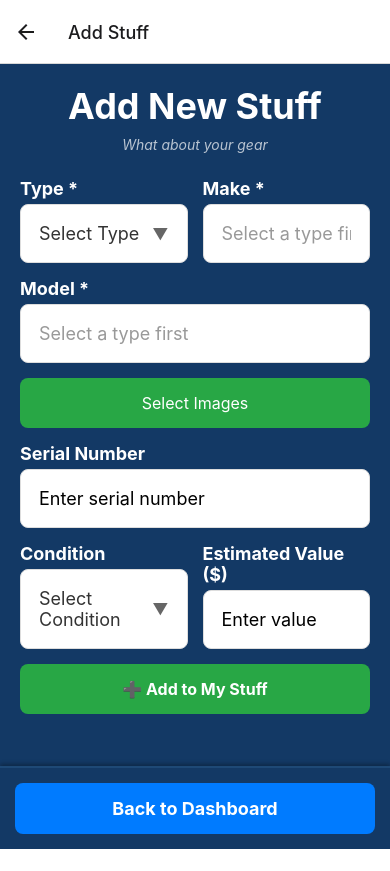
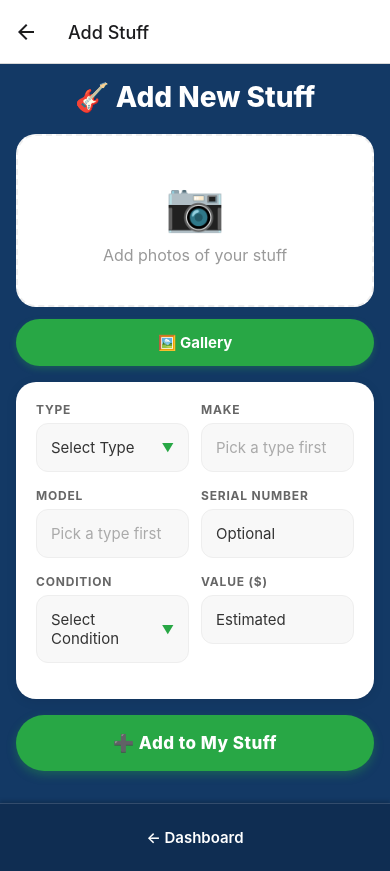
Before and after one commit to dps3ven/my_stuff, a React Native app: screen /AddInstrument in a window 390 px wide. Before the commit the page ends 849 px from the top, so only its background shows below. Built offline with nearby package versions, Linux system fonts and the light colour scheme.

Commit message:
nicer look

```diff
--- a/screens/AddInstrumentScreen.js
+++ b/screens/AddInstrumentScreen.js
@@ -226,14 +226,44 @@ export default function AddInstrumentScreen({ navigation, route }) {
           nestedScrollEnabled={true}
           showsVerticalScrollIndicator={true}
         >
-          <View style={Platform.OS === 'web' && instrument.images.length > 0 ? styles.contentWrapper : null}>
-            <View style={Platform.OS === 'web' && instrument.images.length > 0 ? styles.formColumn : null}>
-              <Text style={styles.title}>{isEditing ? '✏️ Edit Stuff' : 'Add New Stuff'}</Text>
-              <Text style={styles.subtitle}>{isEditing ? 'Update the details below.' : 'What about your gear'}</Text>
+          <Text style={styles.title}>{isEditing ? '✏️ Edit Stuff' : '🎸 Add New Stuff'}</Text>
 
+          {/* Image Section - Pinterest style hero */}
+          <View style={styles.imageSection}>
+            {instrument.images.length > 0 ? (
+              <ScrollView horizontal showsHorizontalScrollIndicator={false} style={styles.imageRow}>
+                {instrument.images.map((imageUri, index) => (
+                  <View key={index} style={styles.pinCard}>
+                    <Image source={{ uri: imageUri }} style={styles.pinImage} resizeMode="cover" />
+                    <TouchableOpacity style={styles.pinRemove} onPress={() => removeImage(index)}>
+                      <Text style={styles.pinRemoveText}>✕</Text>
+                    </TouchableOpacity>
+                  </View>
+                ))}
+              </ScrollView>
+            ) : (
+              <View style={styles.emptyImageCard}>
+                <Text style={styles.emptyImageEmoji}>📷</Text>
+                <Text style={styles.emptyImageText}>Add photos of your stuff</Text>
+              </View>
+            )}
+            <View style={styles.imageActions}>
+              {Platform.OS !== 'web' && (
+                <TouchableOpacity style={styles.cameraButton} onPress={takePhoto}>
+                  <Text style={styles.imageButtonText}>📷 Camera</Text>
+                </TouchableOpacity>
+              )}
+              <TouchableOpacity style={styles.imageButton} onPress={pickImage}>
+                <Text style={styles.imageButtonText}>🖼️ Gallery</Text>
+              </TouchableOpacity>
+            </View>
+          </View>
+
+          {/* Form Card */}
+          <View style={styles.formCard}>
             <View style={styles.formRow}>
               <View style={styles.formField}>
-                  <Text style={styles.label}>Type *</Text>
+                <Text style={styles.label}>Type</Text>
                 {renderCollapsiblePicker(
                   INSTRUMENT_TYPES,
                   instrument.type,
@@ -244,7 +274,7 @@ export default function AddInstrumentScreen({ navigation, route }) {
               </View>
 
               <View style={styles.formField}>
-                  <Text style={styles.label}>Make *</Text>
+                <Text style={styles.label}>Make</Text>
                 {instrument.type && MAKES_BY_TYPE[instrument.type] ? (
                   renderCollapsiblePicker(
                     [{ label: 'Select Make', value: '' }, ...MAKES_BY_TYPE[instrument.type].map(m => ({ label: m, value: m }))],
@@ -255,9 +285,9 @@ export default function AddInstrumentScreen({ navigation, route }) {
                   )
                 ) : (
                   <TextInput
-                      style={[styles.input, { color: '#999' }]}
+                    style={[styles.input, { color: '#aaa' }]}
                     value=""
-                      placeholder="Select a type first"
+                    placeholder="Pick a type first"
                     editable={false}
                   />
                 )}
@@ -266,7 +296,7 @@ export default function AddInstrumentScreen({ navigation, route }) {
 
             <View style={styles.formRow}>
               <View style={styles.formField}>
-                  <Text style={styles.label}>Model *</Text>
+                <Text style={styles.label}>Model</Text>
                 {instrument.type && MODELS_BY_TYPE[instrument.type] ? (
                   renderCollapsiblePicker(
                     [{ label: 'Select Model', value: '' }, ...MODELS_BY_TYPE[instrument.type].map(m => ({ label: m, value: m }))],
@@ -277,56 +307,21 @@ export default function AddInstrumentScreen({ navigation, route }) {
                   )
                 ) : (
                   <TextInput
-                      style={[styles.input, { color: '#999' }]}
+                    style={[styles.input, { color: '#aaa' }]}
                     value=""
-                      placeholder="Select a type first"
+                    placeholder="Pick a type first"
                     editable={false}
                   />
                 )}
               </View>
-              </View>
 
-              {Platform.OS !== 'web' && (
-                <TouchableOpacity style={styles.cameraButton} onPress={takePhoto}>
-                  <Text style={styles.imageButtonText}>📷 Take Photo</Text>
-                </TouchableOpacity>
-              )}
-
-              <TouchableOpacity style={styles.imageButton} onPress={pickImage}>
-                <Text style={styles.imageButtonText}>Select Images</Text>
-              </TouchableOpacity>
-
-              {Platform.OS !== 'web' && instrument.images.length > 0 && (
-                <View style={styles.imageGallery}>
-                  <Text style={styles.galleryTitle}>Selected Images ({instrument.images.length})</Text>
-                  <ScrollView
-                    horizontal
-                    showsHorizontalScrollIndicator={true}
-                    style={styles.horizontalScroll}
-                  >
-                    {instrument.images.map((imageUri, index) => (
-                      <View key={index} style={styles.imageCard}>
-                        <Image source={{ uri: imageUri }} style={styles.cardImage} />
-                        <TouchableOpacity
-                          style={styles.removeButton}
-                          onPress={() => removeImage(index)}
-                        >
-                          <Text style={styles.removeButtonText}>✕ Remove</Text>
-                        </TouchableOpacity>
-                      </View>
-                    ))}
-                  </ScrollView>
-                </View>
-              )}
-
-              <View style={styles.formRow}>
               <View style={styles.formField}>
                 <Text style={styles.label}>Serial Number</Text>
                 <TextInput
                   style={styles.input}
                   value={instrument.serialNumber}
                   onChangeText={(text) => setInstrument({ ...instrument, serialNumber: text })}
-                    placeholder="Enter serial number"
+                  placeholder="Optional"
                 />
               </View>
             </View>
@@ -344,14 +339,15 @@ export default function AddInstrumentScreen({ navigation, route }) {
               </View>
 
               <View style={styles.formField}>
-                  <Text style={styles.label}>Estimated Value ($)</Text>
+                <Text style={styles.label}>Value ($)</Text>
                 <TextInput
                   style={styles.input}
                   value={instrument.value}
                   onChangeText={(text) => setInstrument({ ...instrument, value: text })}
-                    placeholder="Enter value"
+                  placeholder="Estimated"
                   keyboardType="numeric"
                 />
+              </View>
             </View>
           </View>
 
@@ -364,32 +360,6 @@ export default function AddInstrumentScreen({ navigation, route }) {
           <TouchableOpacity style={styles.saveButton} onPress={saveInstrument}>
             <Text style={styles.saveButtonText}>{isEditing ? '✅ Save Changes' : '➕ Add to My Stuff'}</Text>
           </TouchableOpacity>
-            </View>
-
-            {Platform.OS === 'web' && instrument.images.length > 0 && (
-              <View style={styles.imageColumn}>
-                <Text style={styles.galleryTitle}>Selected Images ({instrument.images.length})</Text>
-                <ScrollView
-                  style={styles.verticalScroll}
-                  showsVerticalScrollIndicator={true}
-                >
-                  <View style={styles.imageGrid}>
-                    {instrument.images.map((imageUri, index) => (
-                      <View key={index} style={styles.imageCardWeb}>
-                        <Image source={{ uri: imageUri }} style={styles.cardImageWeb} />
-                        <TouchableOpacity
-                          style={styles.removeButtonSmall}
-                          onPress={() => removeImage(index)}
-                        >
-                          <Text style={styles.removeButtonText}>✕</Text>
-                        </TouchableOpacity>
-                      </View>
-                    ))}
-                  </View>
-                </ScrollView>
-              </View>
-            )}
-          </View>
         </ScrollView>
 
         <View style={styles.fixedFooter}>
@@ -397,7 +367,7 @@ export default function AddInstrumentScreen({ navigation, route }) {
             style={styles.dashboardButton}
             onPress={() => navigation.navigate('Dashboard')}
           >
-            <Text style={styles.dashboardButtonText}>Back to Dashboard</Text>
+            <Text style={styles.dashboardButtonText}>← Dashboard</Text>
           </TouchableOpacity>
         </View>
       </View>
@@ -408,300 +378,249 @@ export default function AddInstrumentScreen({ navigation, route }) {
 const styles = StyleSheet.create({
   container: {
     flex: 1,
-    backgroundColor: '#133965ff',
-    alignItems: Platform.OS === 'web' ? 'center' : 'stretch',
+    backgroundColor: '#133965',
   },
   scrollView: {
     flex: 1,
-    width: Platform.OS === 'web' ? '100%' : '100%',
-    maxWidth: Platform.OS === 'web' ? 1200 : '100%',
   },
   scrollContent: {
-    padding: 20,
-    paddingBottom: 120,
-    flexGrow: 1,
+    padding: 16,
+    paddingBottom: 100,
+    maxWidth: Platform.OS === 'web' ? 700 : '100%',
+    alignSelf: 'center',
+    width: '100%',
   },
   title: {
-    fontSize: Platform.OS === 'web' ? 36 : 24,
-    fontWeight: 'bold',
+    fontSize: 28,
+    fontWeight: '800',
     textAlign: 'center',
-    marginBottom: 8,
+    marginBottom: 20,
     color: '#fff',
   },
-  subtitle: {
+  imageSection: {
+    marginBottom: 16,
+  },
+  imageRow: {
+    marginBottom: 12,
+  },
+  pinCard: {
+    width: 160,
+    height: 200,
+    borderRadius: 16,
+    overflow: 'hidden',
+    marginRight: 12,
+    backgroundColor: '#fff',
+    shadowColor: '#000',
+    shadowOffset: { width: 0, height: 4 },
+    shadowOpacity: 0.1,
+    shadowRadius: 8,
+    elevation: 5,
+  },
+  pinImage: {
+    width: '100%',
+    height: '100%',
+    borderRadius: 16,
+  },
+  pinRemove: {
+    position: 'absolute',
+    top: 8,
+    right: 8,
+    backgroundColor: 'rgba(0,0,0,0.6)',
+    width: 28,
+    height: 28,
+    borderRadius: 14,
+    justifyContent: 'center',
+    alignItems: 'center',
+  },
+  pinRemoveText: {
+    color: '#fff',
     fontSize: 14,
+    fontWeight: 'bold',
+  },
+  emptyImageCard: {
+    backgroundColor: '#fff',
+    borderRadius: 20,
+    padding: 40,
+    alignItems: 'center',
+    borderWidth: 2,
+    borderColor: '#eee',
+    borderStyle: 'dashed',
+    marginBottom: 12,
+  },
+  emptyImageEmoji: {
+    fontSize: 48,
+    marginBottom: 10,
+  },
+  emptyImageText: {
+    color: '#999',
+    fontSize: 16,
+  },
+  imageActions: {
+    flexDirection: 'row',
+    gap: 10,
+  },
+  imageButton: {
+    flex: 1,
+    backgroundColor: '#28a745',
+    padding: 14,
+    borderRadius: 24,
+    shadowColor: '#28a745',
+    shadowOffset: { width: 0, height: 3 },
+    shadowOpacity: 0.3,
+    shadowRadius: 6,
+    elevation: 4,
+  },
+  cameraButton: {
+    flex: 1,
+    backgroundColor: '#28a745',
+    padding: 14,
+    borderRadius: 24,
+    shadowColor: '#000',
+    shadowOffset: { width: 0, height: 3 },
+    shadowOpacity: 0.2,
+    shadowRadius: 6,
+    elevation: 4,
+  },
+  imageButtonText: {
+    color: 'white',
     textAlign: 'center',
-    color: 'rgba(255, 255, 255, 0.7)',
-    marginBottom: 25,
-    fontStyle: 'italic',
+    fontSize: 15,
+    fontWeight: '700',
+  },
+  formCard: {
+    backgroundColor: '#fff',
+    borderRadius: 20,
+    padding: 20,
+    marginBottom: 16,
+    shadowColor: '#000',
+    shadowOffset: { width: 0, height: 2 },
+    shadowOpacity: 0.08,
+    shadowRadius: 12,
+    elevation: 4,
   },
   formRow: {
     flexDirection: Platform.OS === 'web' ? 'row' : 'column',
-    gap: 15,
-    marginBottom: 0,
+    gap: 12,
+    marginBottom: 4,
   },
   formField: {
     flex: 1,
-    minWidth: Platform.OS === 'web' ? 0 : '100%',
   },
   label: {
-    fontSize: Platform.OS === 'web' ? 18 : 16,
-    fontWeight: 'bold',
-    marginBottom: 5,
-    color: '#fff',
+    fontSize: 12,
+    fontWeight: '700',
+    marginBottom: 6,
+    color: '#666',
+    textTransform: 'uppercase',
+    letterSpacing: 0.8,
   },
   input: {
-    backgroundColor: 'white',
-    padding: Platform.OS === 'web' ? 18 : 15,
-    marginBottom: 15,
-    borderRadius: 8,
+    backgroundColor: '#f8f8f8',
+    padding: 14,
+    marginBottom: 12,
+    borderRadius: 12,
     borderWidth: 1,
-    borderColor: '#ddd',
-    fontSize: Platform.OS === 'web' ? 18 : 16,
-  },
-  textArea: {
-    height: 80,
-    textAlignVertical: 'top',
+    borderColor: '#eee',
+    fontSize: 15,
+    color: '#333',
   },
   pickerButton: {
-    backgroundColor: 'white',
-    padding: Platform.OS === 'web' ? 18 : 15,
-    marginBottom: 15,
-    borderRadius: 8,
+    backgroundColor: '#f8f8f8',
+    padding: 14,
+    marginBottom: 12,
+    borderRadius: 12,
     borderWidth: 1,
-    borderColor: '#ddd',
+    borderColor: '#eee',
     flexDirection: 'row',
     justifyContent: 'space-between',
     alignItems: 'center',
   },
   pickerButtonText: {
-    fontSize: Platform.OS === 'web' ? 18 : 16,
+    fontSize: 15,
     color: '#333',
   },
   pickerArrow: {
-    fontSize: 16,
-    color: '#666',
+    fontSize: 12,
+    color: '#28a745',
+    fontWeight: 'bold',
   },
   pickerContainer: {
-    backgroundColor: 'white',
-    borderRadius: 8,
+    backgroundColor: '#fff',
+    borderRadius: 12,
     borderWidth: 1,
-    borderColor: '#ddd',
-    marginBottom: 15,
-    marginTop: -15,
+    borderColor: '#eee',
+    marginBottom: 12,
+    marginTop: -12,
+    overflow: 'hidden',
+    shadowColor: '#000',
+    shadowOffset: { width: 0, height: 4 },
+    shadowOpacity: 0.1,
+    shadowRadius: 8,
+    elevation: 5,
   },
   pickerItem: {
-    padding: 15,
+    padding: 14,
     borderBottomWidth: 1,
-    borderBottomColor: '#eee',
+    borderBottomColor: '#f5f5f5',
   },
   pickerText: {
-    fontSize: 16,
+    fontSize: 15,
     color: '#333',
-  },
-  imageButton: {
-    backgroundColor: '#28a745',
-    padding: 15,
-    borderRadius: 8,
-    marginBottom: 15,
-  },
-  cameraButton: {
-    backgroundColor: '#28a745',
-    padding: 18,
-    borderRadius: 8,
-    marginBottom: 10,
-    shadowColor: '#000',
-    shadowOffset: { width: 0, height: 2 },
-    shadowOpacity: 0.25,
-    shadowRadius: 4,
-    elevation: 5,
-  },
-  imageButtonText: {
-    color: 'white',
-    textAlign: 'center',
-    fontSize: 16,
-  },
-  imagePreview: {
-    width: 200,
-    height: 150,
-    borderRadius: 8,
-    alignSelf: 'center',
-    marginBottom: 15,
   },
   saveButton: {
     backgroundColor: '#28a745',
-    padding: 15,
-    borderRadius: 8,
-    marginBottom: 15,
+    padding: 18,
+    borderRadius: 28,
+    shadowColor: '#28a745',
+    shadowOffset: { width: 0, height: 4 },
+    shadowOpacity: 0.35,
+    shadowRadius: 10,
+    elevation: 6,
   },
   saveButtonText: {
     color: 'white',
     textAlign: 'center',
-    fontSize: 16,
-    fontWeight: 'bold',
+    fontSize: 17,
+    fontWeight: '800',
+    letterSpacing: 0.5,
   },
   errorContainer: {
-    backgroundColor: '#f8d7da',
-    padding: 15,
-    borderRadius: 8,
-    marginBottom: 15,
-    borderWidth: 2,
-    borderColor: '#f5c6cb',
+    backgroundColor: '#fff3f3',
+    padding: 14,
+    borderRadius: 12,
+    marginBottom: 16,
+    borderWidth: 1,
+    borderColor: '#ffcdd2',
   },
   errorText: {
-    color: '#721c24',
+    color: '#c62828',
     textAlign: 'center',
-    fontSize: 16,
+    fontSize: 14,
     fontWeight: '600',
   },
   dashboardButton: {
-    backgroundColor: '#007bff',
-    padding: 15,
-    borderRadius: 8,
-    width: '100%',
-    maxWidth: 400,
+    padding: 12,
   },
   dashboardButtonText: {
-    color: 'white',
+    color: '#fff',
     textAlign: 'center',
-    fontSize: 18,
-    fontWeight: 'bold',
+    fontSize: 15,
+    fontWeight: '600',
   },
   fixedFooter: {
     position: 'absolute',
     bottom: 0,
     left: 0,
     right: 0,
-    backgroundColor: '#133965ff',
-    padding: 15,
+    backgroundColor: '#0f2d52',
+    padding: 12,
     alignItems: 'center',
-    borderTopWidth: 2,
-    borderTopColor: '#1e4976',
+    borderTopWidth: 1,
+    borderTopColor: 'rgba(255,255,255,0.15)',
     shadowColor: '#000',
     shadowOffset: { width: 0, height: -2 },
-    shadowOpacity: 0.3,
+    shadowOpacity: 0.2,
     shadowRadius: 4,
-    elevation: 10,
-  },
-  contentWrapper: {
-    flexDirection: 'row',
-    gap: 20,
-    alignItems: 'flex-start',
-  },
-  formColumn: {
-    flex: 1,
-    minWidth: 0,
-  },
-  imageColumn: {
-    width: 400,
-    backgroundColor: 'rgba(255, 255, 255, 0.1)',
-    borderRadius: 8,
-    padding: 15,
-  },
-  verticalScroll: {
-    maxHeight: 400,
-  },
-  imageGrid: {
-    flexDirection: 'row',
-    flexWrap: 'wrap',
-    gap: 10,
-  },
-  imageGallery: {
-    marginBottom: 20,
-  },
-  galleryTitle: {
-    fontSize: 16,
-    fontWeight: 'bold',
-    color: '#fff',
-    marginBottom: 10,
-  },
-  horizontalScroll: {
-    backgroundColor: 'rgba(255, 255, 255, 0.1)',
-    borderRadius: 8,
-    padding: 10,
-  },
-  imageCard: {
-    backgroundColor: 'white',
-    borderRadius: 8,
-    padding: 10,
-    marginRight: 15,
-    alignItems: 'center',
-    width: 150,
-    shadowColor: '#000',
-    shadowOffset: { width: 0, height: 2 },
-    shadowOpacity: 0.1,
-    shadowRadius: 4,
-    elevation: 3,
-  },
-  cardImage: {
-    width: 130,
-    height: 130,
-    borderRadius: 6,
-    marginBottom: 8,
-  },
-  cardLabel: {
-    fontSize: 12,
-    color: '#333',
-    marginBottom: 8,
-    fontWeight: '500',
-  },
-  removeButton: {
-    backgroundColor: '#dc3545',
-    paddingVertical: 8,
-    paddingHorizontal: 16,
-    borderRadius: 6,
-    alignItems: 'center',
-    shadowColor: '#000',
-    shadowOffset: { width: 0, height: 1 },
-    shadowOpacity: 0.2,
-    shadowRadius: 2,
-    elevation: 2,
-  },
-  removeButtonText: {
-    color: 'white',
-    fontSize: 13,
-    fontWeight: '600',
-    letterSpacing: 0.5,
-  },
-  imageCardWeb: {
-    backgroundColor: 'white',
-    borderRadius: 8,
-    padding: 10,
-    marginBottom: 10,
-    width: '48%',
-    shadowColor: '#000',
-    shadowOffset: { width: 0, height: 2 },
-    shadowOpacity: 0.1,
-    shadowRadius: 4,
-    elevation: 3,
-  },
-  cardImageWeb: {
-    width: '100%',
-    height: 100,
-    borderRadius: 6,
-    marginBottom: 8,
-  },
-  imageCardFooter: {
-    flexDirection: 'row',
-    justifyContent: 'space-between',
-    alignItems: 'center',
-  },
-  cardLabelWeb: {
-    fontSize: 12,
-    color: '#333',
-    fontWeight: '500',
-  },
-  removeButtonSmall: {
-    backgroundColor: '#dc3545',
-    paddingVertical: 4,
-    paddingHorizontal: 8,
-    borderRadius: 4,
-    alignItems: 'center',
-    alignSelf: 'center',
-    shadowColor: '#000',
-    shadowOffset: { width: 0, height: 1 },
-    shadowOpacity: 0.2,
-    shadowRadius: 2,
-    elevation: 2,
+    elevation: 5,
   },
 });
```
Lines whose indentation alone changed are shown as unchanged.
